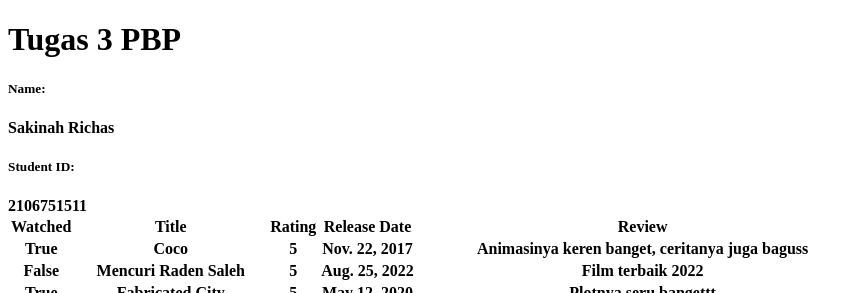
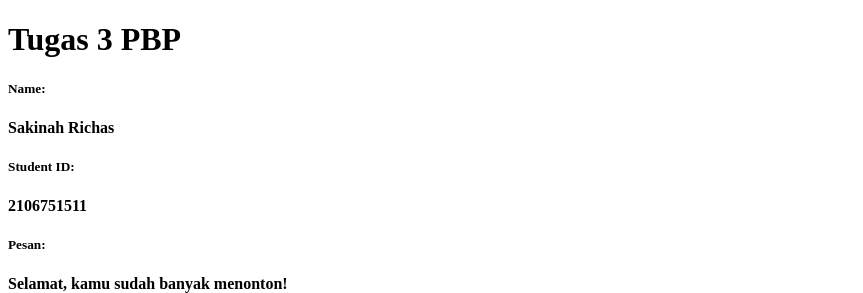
Before and after one commit to SakinahRichas/Tugas2PBP, a Django app: page /mywatchlist/ in a window 1280 px wide. Shown: the top 293 px of the page, without its empty margins (0-863 px from the left). Run offline with Django 4.2, Linux system fonts and the light colour scheme; data comes from the database, SQL or seed files in the repository; lists and menus that the app fills with data are empty.

Commit message:
TUGAS3+bonus

```diff
--- a/mywatchlist/templates/mywatchlist.html
+++ b/mywatchlist/templates/mywatchlist.html
@@ -9,6 +9,9 @@
 
   <h5>Student ID: </h5>
   <b>{{studentid}}</b>
+
+  <h5>Pesan: </h5>
+  <b>{{pesan}}</b>
 
   <table>
     <tr>
--- a/mywatchlist/views.py
+++ b/mywatchlist/views.py
@@ -6,8 +6,18 @@
 
 def show_mywatchlist(request):
     data_mywatchlist = MyWatchList.objects.all()
+
+    sudahDitonton = MyWatchList.objects.filter(watched=True).count()
+    belumDitonton = MyWatchList.objects.filter(watched=False).count()
+
+    if sudahDitonton >= belumDitonton:
+        pesan = "Selamat, kamu sudah banyak menonton!"
+    else:
+        pesan = "Wah, kamu masih sedikit menonton!"
+
     context = {
         'list_mywatch' : data_mywatchlist,
+        'pesan' : pesan,
         'nama' : 'Sakinah Richas',
         'studentid' : '2106751511'
     }
```
